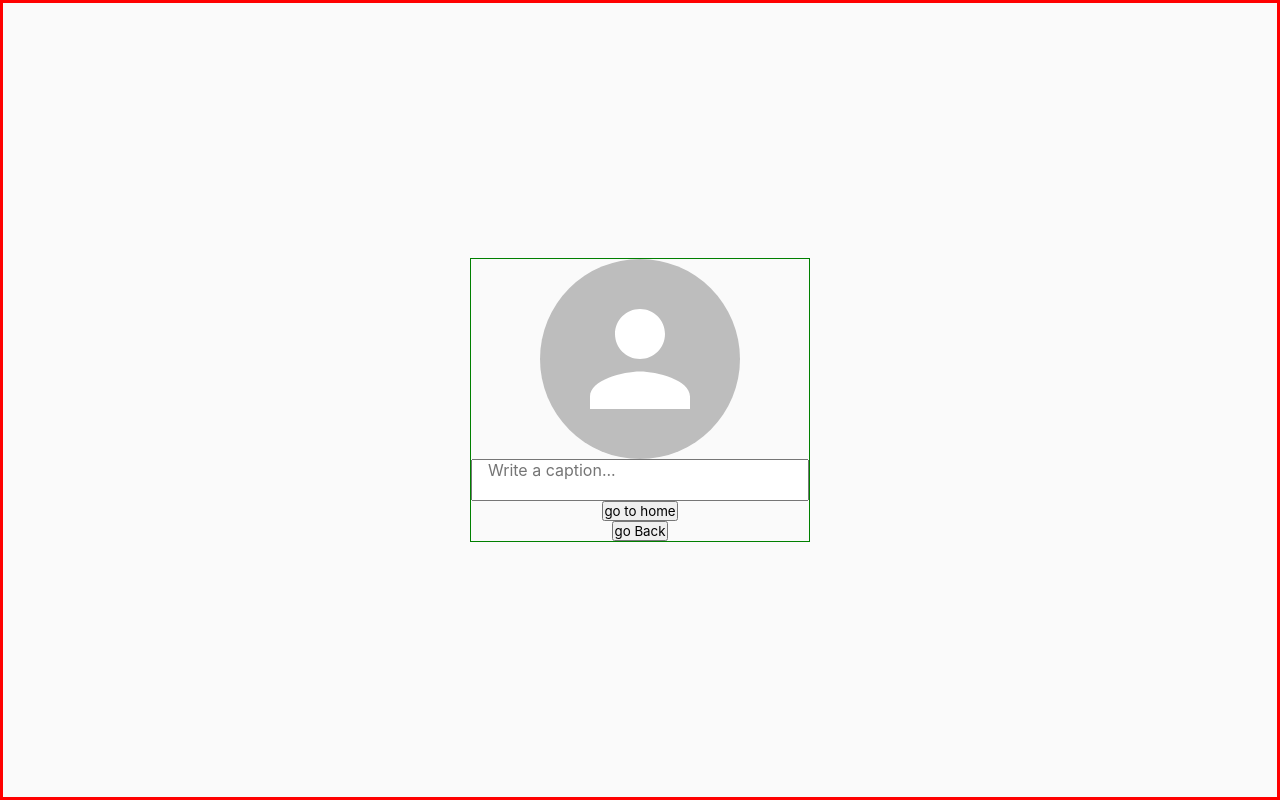
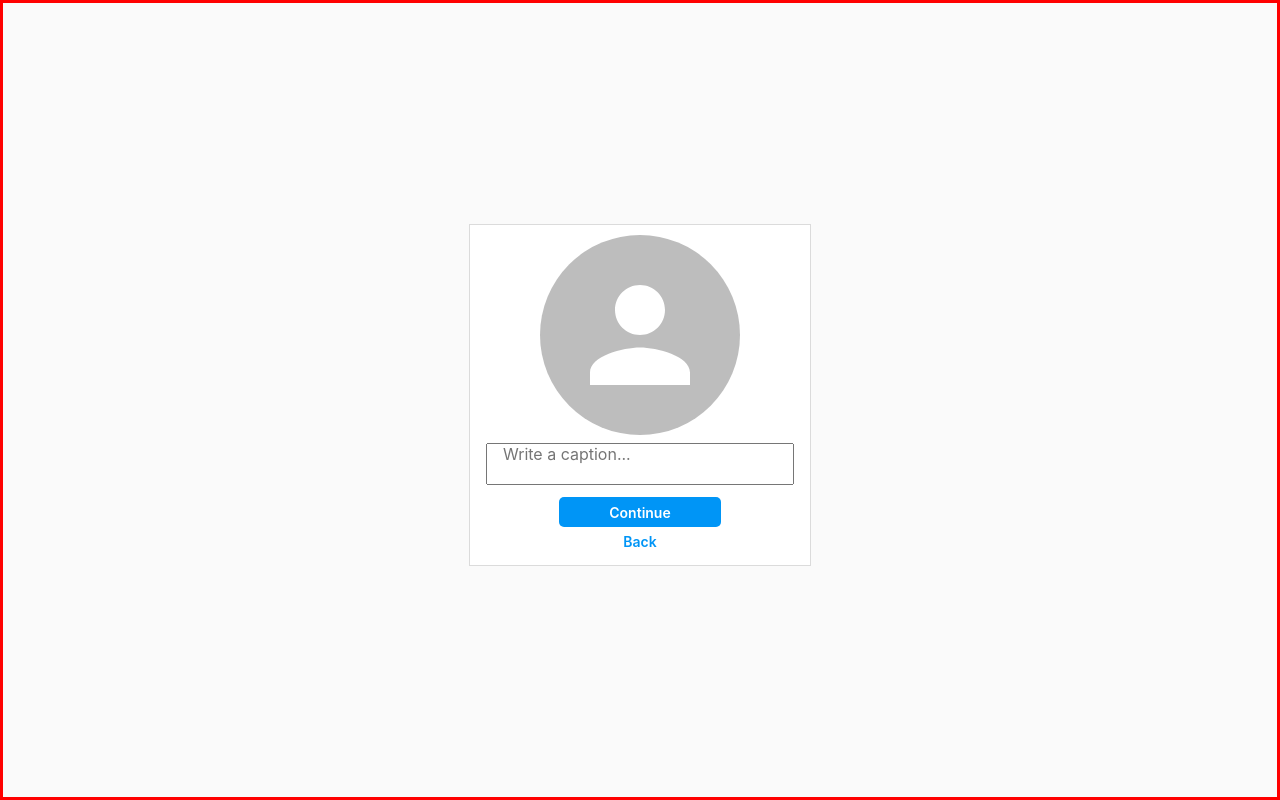
Before and after one commit to SafeCo/instagram-clone, a React (Create React App) app: page /addprofile in a window 1280 px wide. Both pictures are taken after a click on the button "Skip". Built offline with nearby package versions, Linux system fonts and the light colour scheme.

Commit message:
update to styles

```diff
--- a/src/SetProfileBio.css
+++ b/src/SetProfileBio.css
@@ -1,7 +1,6 @@
 
 .sPB__boxContainer {
-	/* border: solid #dbdbdb 1px; */
-    border: solid blue 1px;
+	border: solid #dbdbdb 1px;
 	background-color: #FFFFFF;
 	margin: 0 0 10px;
 	padding: 10px 0;
@@ -12,11 +11,15 @@
 }
 
 .sPB__box{
-    border: solid green 1px;
     display: flex;
 	flex-direction: column;
 	align-items: center;
     width: 340px;
+}
+
+.sPB__captionContainer{
+    width: 100%;
+    padding: 0 16px;
 }
 
 .sPB__caption{
@@ -24,7 +27,41 @@
     outline: none;
     resize: none;
     width: 100%;
-    height: 50%;
     padding: 0 16px;
     font-size: 16px;
+    margin-top: 8px;
+    margin-bottom: 8px;
 }
+
+
+.sPB__buttonContainer{
+    height: 30px;
+    width: 162px;
+    border-radius: 5px;
+    overflow: hidden;
+}
+
+.sPB__button{
+    background-color: rgb(0, 149, 246);
+    color: white;
+    cursor: pointer;
+    border: none;
+    height: 100%;
+    width: 100%;
+    font-size: 14px;
+    font-weight: 600;
+}
+
+.sPB__buttonContainer__alt{
+    padding: 4px;
+}
+
+.sPB__button__alt{
+    cursor: pointer;
+    background-color: transparent;
+    border: none;
+    outline: none;
+    color: rgb(0, 149, 246);
+    font-weight: 600;
+    font-size: 14px;
+}
--- a/src/SetProfileBio.js
+++ b/src/SetProfileBio.js
@@ -2,13 +2,13 @@ import { Avatar } from '@mui/material'
 import React,{useState} from 'react'
 import './SetProfileBio.css'
 
-function SetProfileBio({switchSkip, newImage}) {
+function SetProfileBio({switchSkip, newImage, setNewImage}) {
     const [biography, setBiography] = useState()
 
     console.log(newImage)
 
   return (
-    <div>
+    <div className="sPB__boxContainer">
       <div className="sPB__box">
         { newImage ? (
           <Avatar
@@ -23,14 +23,26 @@ function SetProfileBio({switchSkip, newImage}) {
           )
 
         }
+        <div className="sPB__captionContainer">
           <textarea
+            maxLength="150"
             className="sPB__caption"
             type="text"
             placeholder="Write a caption..."
             onChange={event => setBiography(event.target.value) } value={biography}>
           </textarea>
-        <button>go to home</button>
-        <button onClick={()=>switchSkip()} >go Back</button>
+        </div>
+
+        <div className="sPB__buttonContainer" >
+          <button className="sPB__button">
+            <p>Continue</p>
+          </button>
+        </div>
+        <div className="sPB__buttonContainer__alt">
+          <button className="sPB__button__alt" onClick={()=>{setNewImage(); switchSkip()}} >
+            <p>Back</p>
+          </button>
+        </div>
       </div>
     </div>
 
--- a/src/SetProfilePage.js
+++ b/src/SetProfilePage.js
@@ -20,7 +20,7 @@ function SetProfilePage() {
     return (
         <div className="sPPage__container">
         {skip? (
-            <SetProfileBio switchSkip={switchSkip} newImage={newImage} />
+            <SetProfileBio switchSkip={switchSkip} newImage={newImage} setNewImage={setNewImage}/>
         ):(
             <SetProfilePic switchSkip={switchSkip} getFileObj={getFileObj}/>
         )}
--- a/src/SetProfilePic.css
+++ b/src/SetProfilePic.css
@@ -1,7 +1,6 @@
 
 .sPP__boxContainer {
-	/* border: solid #dbdbdb 1px; */
-    border: solid blue 1px;
+	border: solid #dbdbdb 1px;
 	background-color: #FFFFFF;
 	margin: 0 0 10px;
 	padding: 10px 0;
@@ -12,7 +11,6 @@
 }
 
 .sPP__box{
-    border: solid green 1px;
     display: flex;
 	flex-direction: column;
 	align-items: center;
@@ -48,6 +46,8 @@
     border-radius: 4px;
     background-color: rgb(0, 149, 246);
     color: white;
+    font-weight: 600;
+    font-size: 14px;
 
 }
 
@@ -72,3 +72,17 @@
     cursor: pointer;
     opacity: 0;
 }
+
+.sPP__buttonContainer__alt{
+    padding: 4px;
+}
+
+.sPP__button__alt{
+    cursor: pointer;
+    background-color: transparent;
+    border: none;
+    outline: none;
+    color: rgb(0, 149, 246);
+    font-weight: 600;
+    font-size: 14px;
+}
--- a/src/SetProfilePic.js
+++ b/src/SetProfilePic.js
@@ -71,19 +71,21 @@ function SetProfilePic({switchSkip, getFileObj}) {
                     </div>
                 <div>
                     {selectedFile && (
-                        <button onClick={()=>{canvasToObj(); switchSkip()}}
-                        >accept preview image
+                        <button className="sPP__body__button" onClick={()=>{canvasToObj(); switchSkip()}}>
+                            <p>Continue</p>
                         </button>
                         )
                     }
                 </div>
+                <div className="sPP__buttonContainer__alt">
                     <button
-                    onClick={()=> {
+                        onClick={()=> {switchSkip()}}
+                        className="sPP__button__alt"
+                    >
+                        <p>Skip</p>
+                    </button>
+                </div>
 
-                        switchSkip()
-                        }}
-                    >Skip
-                </button>
             </div>
         </div>
   )
--- a/src/ZoomImage.js
+++ b/src/ZoomImage.js
@@ -18,7 +18,6 @@ const ZoomImage = ({ image, getNewImage }, ref) => {
 };
 
   const circleStyle ={
-    border: '2px solid green',
     borderRadius: '50%',
     display: 'flex',
     alignItems: 'center',
@@ -188,7 +187,7 @@ const ZoomImage = ({ image, getNewImage }, ref) => {
       ref={containerRef}
       style={circleStyle}>
       <canvas
-        style={styles}
+
         onMouseDown={handleMouseDown}
         onMouseUp={handleMouseUp}
         onWheel={handleWheel}
```
Lines whose indentation alone changed are shown as unchanged.
